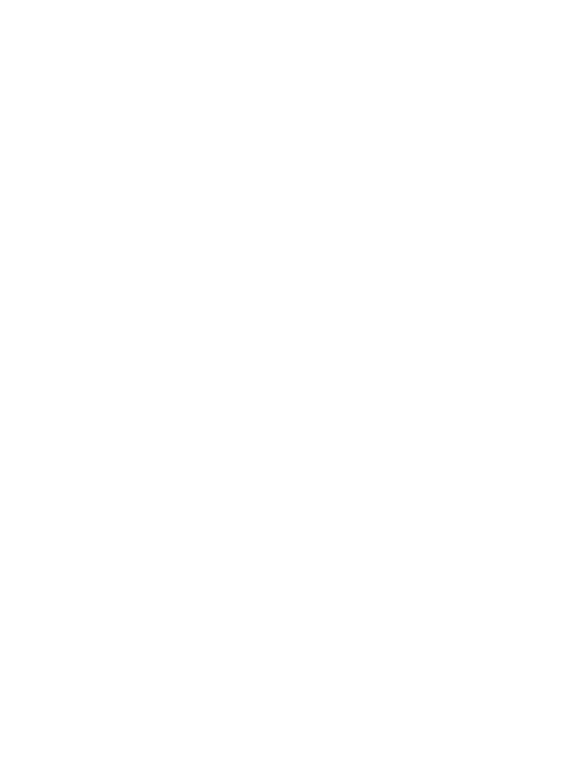
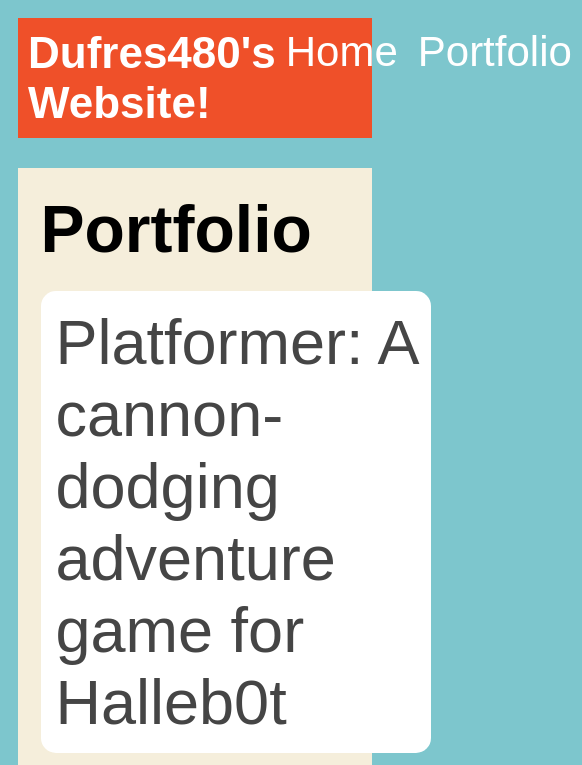
Before and after one commit to Dufres480/Dufres480.github.io, a plain HTML site: page portfolio.html in a window 390 px wide. Shown: the top 765 px of the page, 582 px wide, since content can reach past the window. Drawn offline with Linux system fonts and the light colour scheme.

Commit message:
add portfolio page to website

```diff
--- a/index.html
+++ b/index.html
@@ -1,13 +1,39 @@
 <!DOCTYPE html>
 <html>
   <head>
-    <title>CHANGE ME</title>
+    <title>Big Bobbys website</title>
+    <link rel="stylesheet" href="style.css" />
   </head>
 
   <body>
-    <!-- All content goes here -->
-    <div id="all-contents">
-
-    </div>
+    <nav>
+      <h1>Dufres480's website!</h1>
+      <ul id="nav-ul">
+        <li class="nav-li">
+          <a href="indec.html">Home</a>
+        </li>
+        <li class="nav-li">
+          <a href="portfolio.html">Portfolio</a>
+        </li>
+      </ul>
+    </nav>
+    <main>
+      <div class="sidebard">
+        <img class="sidebar-img" src="https://www.cozycatfurniture.com/image/cache/siamese-cat-cover-1054x791.jpg"
+        width="500" alt="Cute cat"
+      </div>
+      <div class="content">
+        <h2>Dufres480's website</h2>
+        <p>Student at DHS home of the wild cats</p>
+        <div id="intrests">
+          <h3>Intrests</h3>
+          <ul>
+            <li>Cats(Siamese)</li>
+            <li>eating delicious food</li>
+            <li>Playing video games</li>
+          </ul>
+        </div>
+      </div>
+    </main>
   </body>
 </html>
--- a/portfolio.html
+++ b/portfolio.html
@@ -0,0 +1,38 @@
+<!DOCTYPE html>
+<html>
+  <head>
+    <title>My portfolio</title>
+    <title>Your Name's Website</title>
+    <link rel="stylesheet" href="style.css" />
+  </head>
+  <body>
+    <div id="all-contents">
+       <nav>
+        <h1>Dufres480's Website!</h1>
+        <ul id="nav-ul">
+            <li class="nav-li">
+                <a href="index.html">Home</a>
+            </li>
+            <li class="nav-li">
+                 <a href="portfolio.html">Portfolio</a>
+                </li>
+            </ul>
+        </nav>
+        <main>
+            <div class="content">
+                <h1>Portfolio</h1>
+                <ul id="portfolio"><li>
+                    <a href="fsd-projects/platformer/">Platformer: A cannon-dodging adventure game for Halleb0t</a>
+                </li>
+                <li>
+                    <a href="fsd-projects/bouncing-box/">Bouncing Box: A fun introduction to web game development</a>
+                </li>
+                <li>
+                    <a href="fsd-projects/circularity/">Circularity: A poetic motion experiment with circles</a>
+                </li>
+            </ul>
+            </div>
+        </main>
+    </div>
+  </body>
+</html>
--- a/style.css
+++ b/style.css
@@ -0,0 +1,151 @@
+body {
+    background: rgb(125, 198, 205);
+    color: rgb(45, 45, 45);
+    padding: 10px;
+    font-family: Arial, sans-serif;
+}
+
+#all-contents {
+    max-width: 800px;
+    margin: auto;
+}
+
+/* navigation menu */
+nav {
+    background: rgb(239, 80, 41);
+    margin: 0 auto;
+    display: flex;
+    padding: 10px;
+    margin-bottom: 20px
+}
+
+h1 {
+    display: flex;
+    align-items: center;
+    color: white;
+    flex: 1;
+    margin: 0;
+}
+
+#nav-ul {
+    list-style-type: none;
+    margin: 0;
+    padding: 0;
+    display: flex;
+}
+
+.nav-li {
+    display: inline-block;
+    padding: 0 10px;
+}
+
+a {
+    text-decoration: none;
+    color: #fff;
+}
+
+/* main container area beneath menu */
+main {
+    background: rgb(245, 238, 219);
+    display: flex;
+    margin-top: 20px;
+}
+
+.sidebar {
+    margin-right: 25px;
+    padding: 10px;
+}
+
+.sidebar-img {
+    width: 200px;
+}
+
+.content {
+    flex: 1;
+    padding: 15px;
+}
+
+/* interests section styles */
+#interests {
+    border: 4px silver ridge;
+    padding: 8px;
+    margin-top: 20px;
+}
+
+h2, h3 {
+    margin: 0px;
+}
+/* Portfolio styles */
+.content h1 {
+  color: black;
+}
+
+#portfolio {
+  list-style-type: none;
+  padding-left: 0;
+}
+
+#portfolio li {
+  background: #fff;
+  padding: 10px;
+  border-radius: 10px;
+  margin-bottom: 10px;
+}
+
+#portfolio li:hover {
+  background: #eee;
+}
+
+#portfolio a {
+  text-decoration: none;
+  color: #454545;
+}
+/* responsive web design */
+@media screen and (min-width: 120px) and (max-width: 1080px) {
+  main {
+    height: 100ch;
+    zoom: 1.5;
+    display: grid;
+  }
+
+  h1 {
+    font-size: 44px;
+  }
+
+  h2 {
+    font-size: 42px;
+  }
+
+  h3 {
+    font-size: 36px;
+  }
+
+  #all-contents {
+    height: 100ch;
+    margin: none;
+  }
+
+  a {
+    font-size: 42px;
+  }
+
+  .sidebar {
+    margin-right: 0px;
+    justify-content: center;
+    align-items: center;
+  }
+
+  .sidebar-img {
+    width: 100%;
+  }
+
+  p,
+  li {
+    font-size: 24px;
+  }
+
+  .content {
+    align-content: center;
+    justify-content: center;
+  }
+}
```
